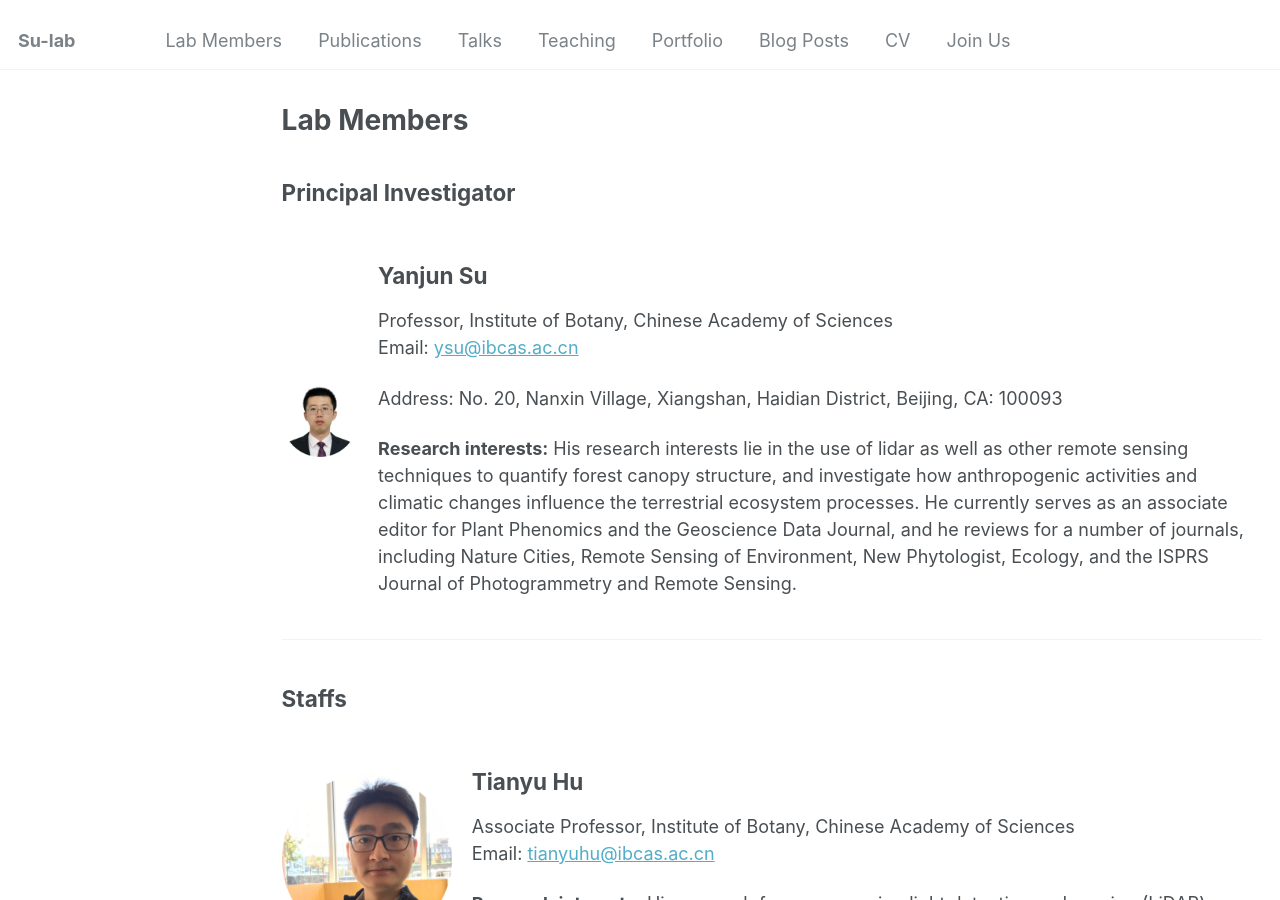
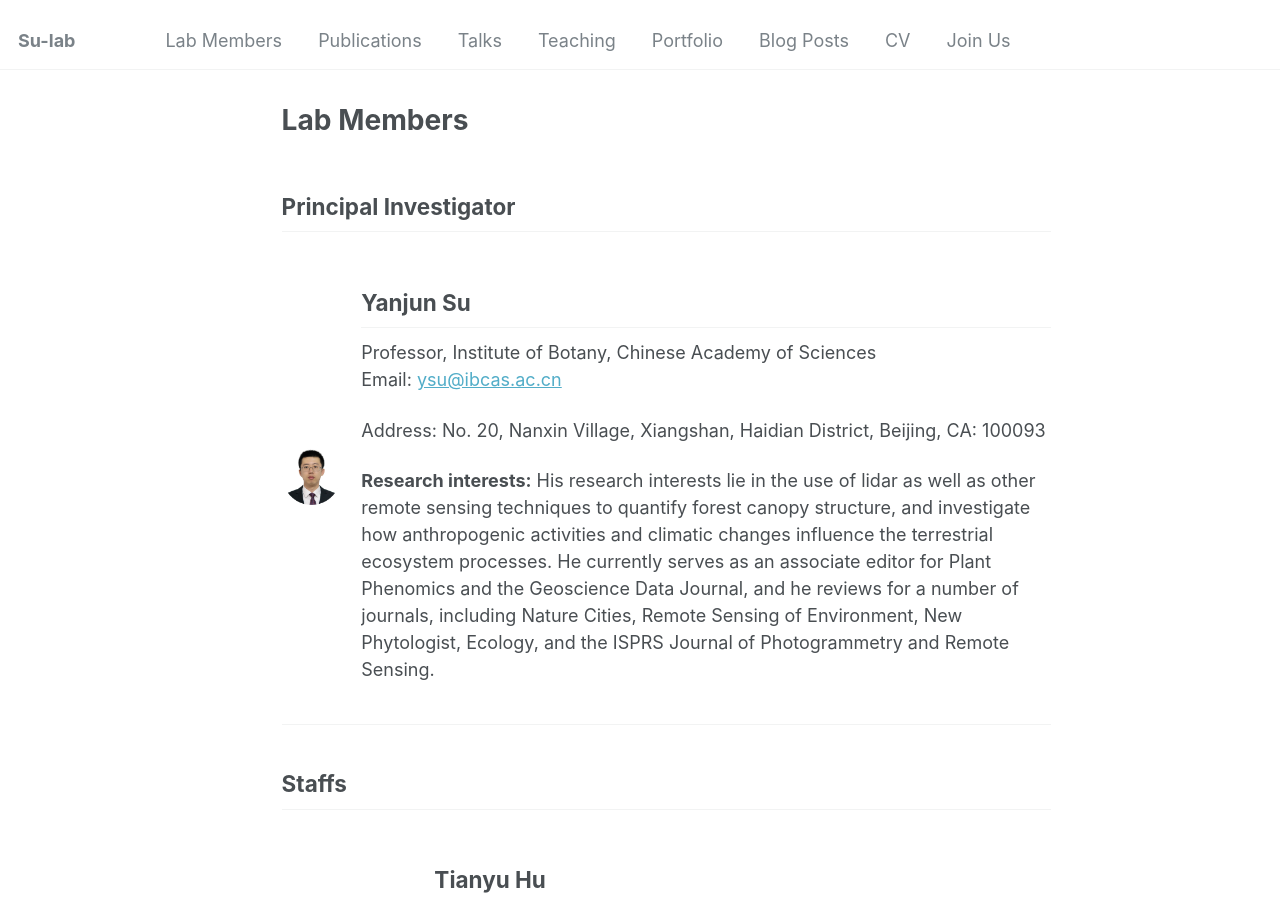
Before and after one commit to krotia/krotia.github.io, a Jekyll site: the page built from _pages/members.md, in a window 1280 px wide and 900 px high. Built offline with Jekyll 4.4.1, drawn with Linux system fonts in a browser that asks for light colours.

Commit message:
Update and rename members.html to members.md

```diff
--- a/_pages/members.html
+++ b/_pages/members.md
@@ -7,7 +6,7 @@ author_profile: false
 <h2>Principal Investigator</h2>
 <div style="display: flex; align-items: center;">
   <div>
-    <img src="/images/Yanjun Su.png" alt="Yanjun Su" max-width=100% height=auto>
+    <img src="/images/Yanjun Su.png" alt="Yanjun Su">
   </div>
   <div style="margin-left: 20px;">
     <h2>Yanjun Su</h2>
@@ -82,7 +81,7 @@ author_profile: false
 
 <div style="display: flex; align-items: center;">
   <div>
-    <img src="/images/Jiatong Wang.png" alt="Jiatong Wang" max-width=100% height=auto>
+    <img src="/images/Jiatong Wang.png" alt="Jiatong Wang">
   </div>
   <div style="margin-left: 20px;">
     <h2>Jiatong Wang</h2>
@@ -106,7 +105,7 @@ author_profile: false
 
 <div style="display: flex; align-items: center;">
   <div>
-    <img src="/images/Liwen Huang.png" alt="Liwen Huang" max-width=100% height=auto>
+    <img src="/images/Liwen Huang.png" alt="Liwen Huang">
   </div>
   <div style="margin-left: 20px;">
     <h2>Liwen Huang</h2>
```
Also changed, not shown: other parts of _pages/members.md (+0 -1 lines).
